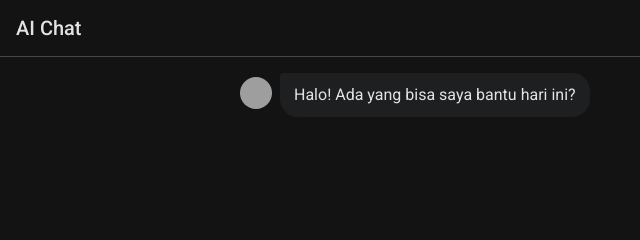
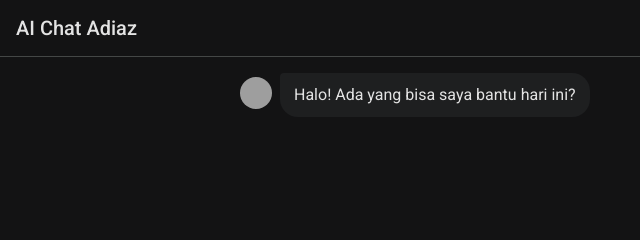
Before and after one commit to adiazrestu/AiChat, a plain HTML site: page index.html in a window 1280 px wide. Shown: the top 240 px of the page, 0-640 px from the left. Drawn offline with Linux system fonts and the light colour scheme; grey boxes are pictures that could not be loaded; a web font is replaced by a local one.

Commit message:
Update index.html

```diff
--- a/index.html
+++ b/index.html
@@ -294,7 +294,7 @@
 
 <body>
     <div class="top-bar">
-        <h1 class="top-bar-title">AI Chat</h1>
+        <h1 class="top-bar-title">AI Chat Adiaz</h1>
         <button id="new-chat-button">
             <span class="material-icons-outlined" style="font-size: 18px;">add</span>
             Chat Baru
```
